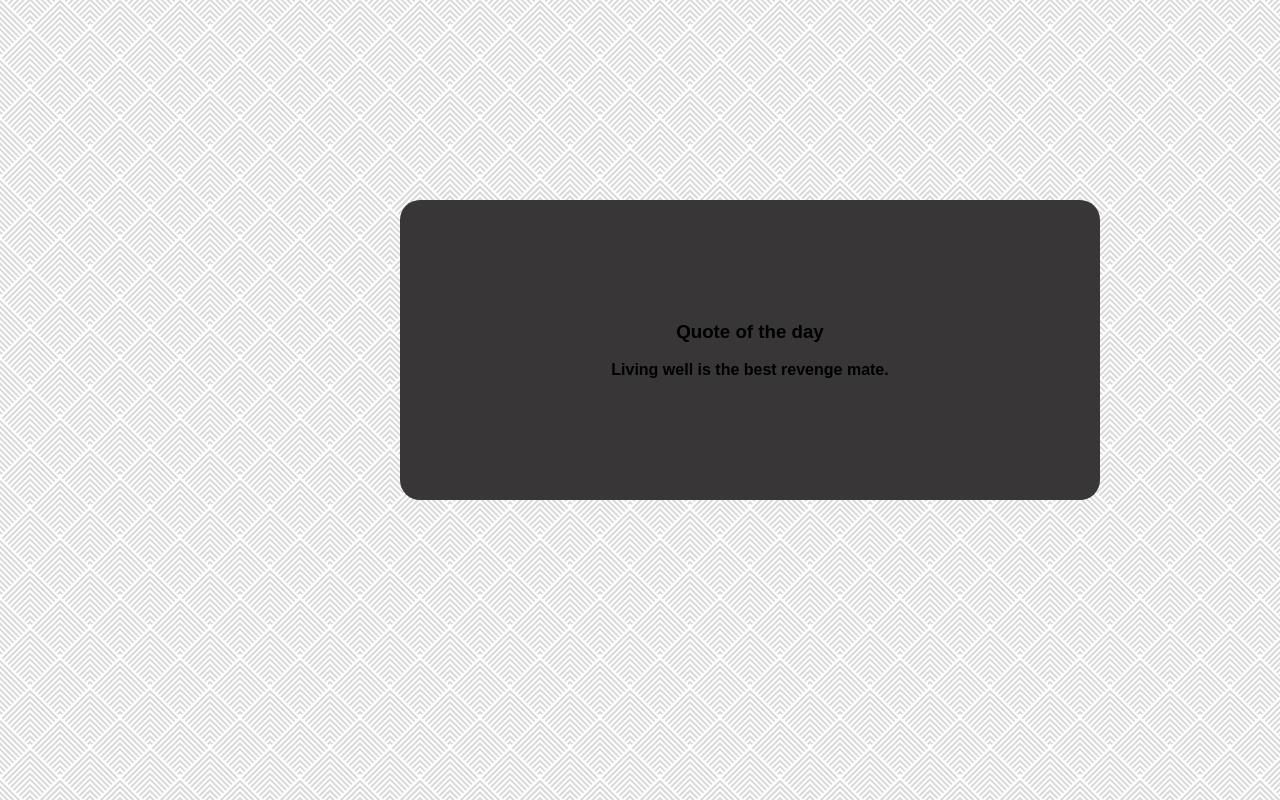
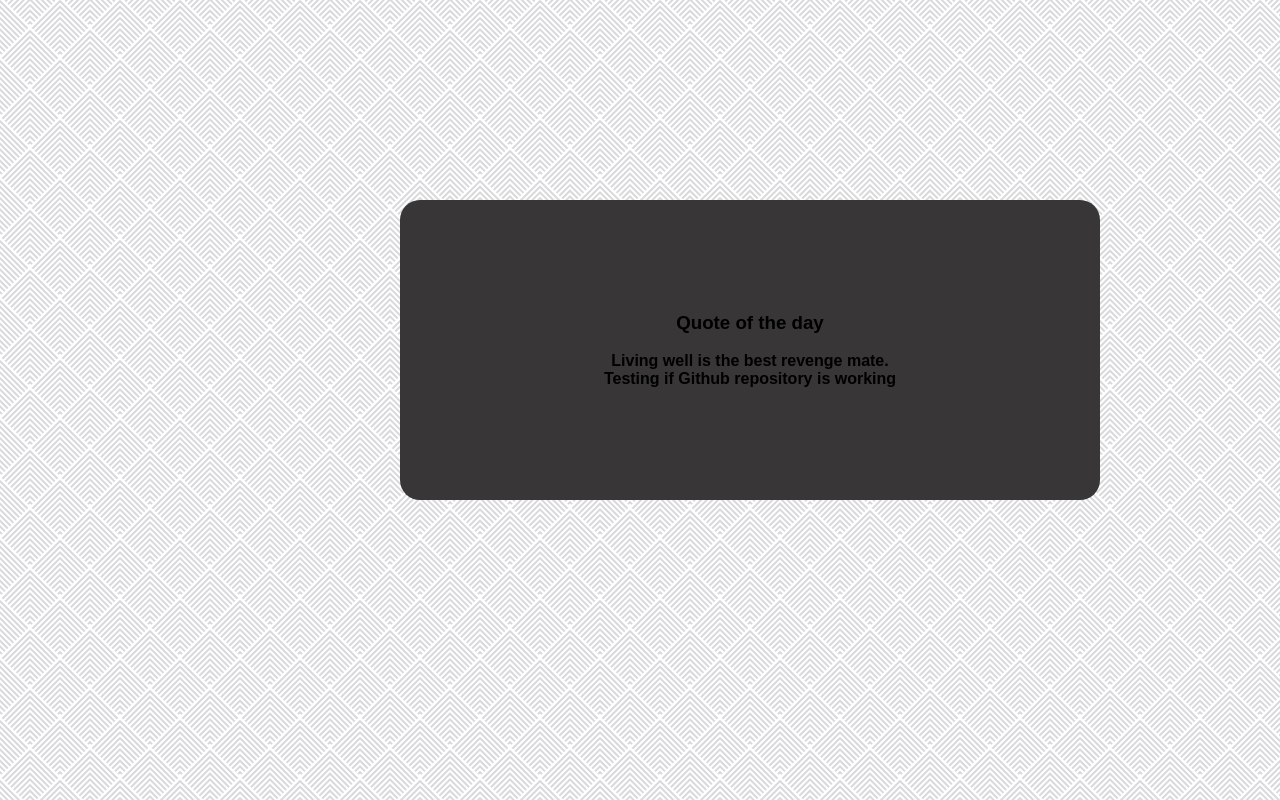
Before and after one commit to saurabhsinghlunthi12/Quote_Generator, a plain HTML site: page index.html in a window 1280 px wide. Shown: the top 800 px of the page. Drawn offline with Linux system fonts and the light colour scheme; files whose address does not match are found by name.

Commit message:
[testing github connectivity]

```diff
--- a/index.html
+++ b/index.html
@@ -16,6 +16,8 @@
             Living well is the best revenge mate.
         </p>
 
+        <span> Testing if Github repository is working</span>
+
     </div>
 </div>
 
```
